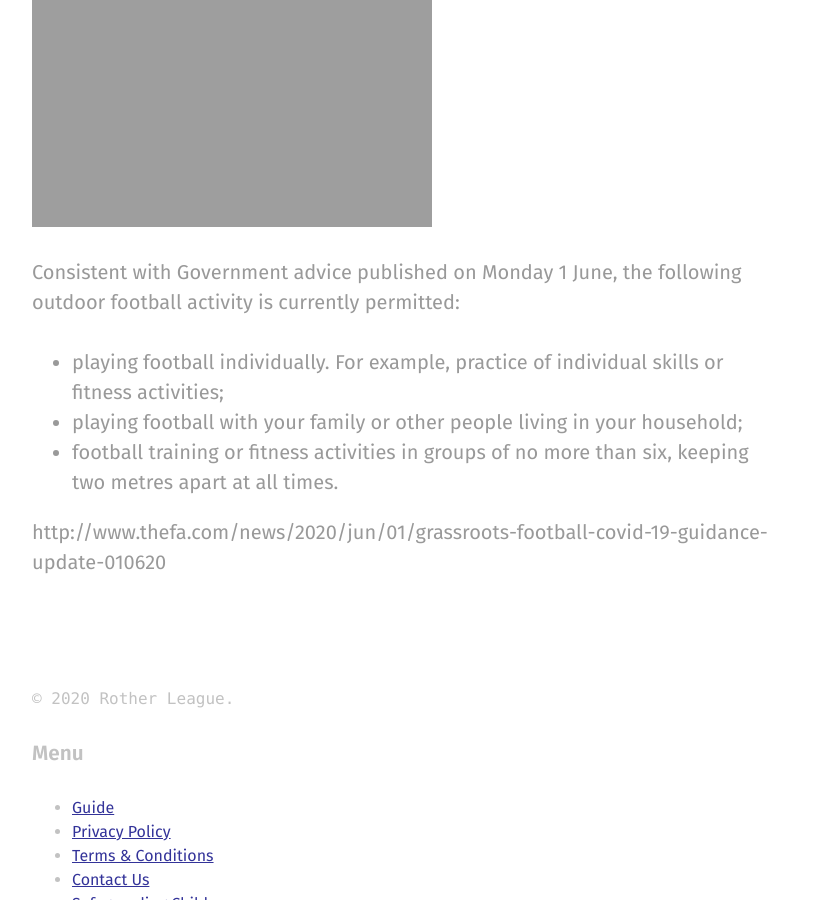
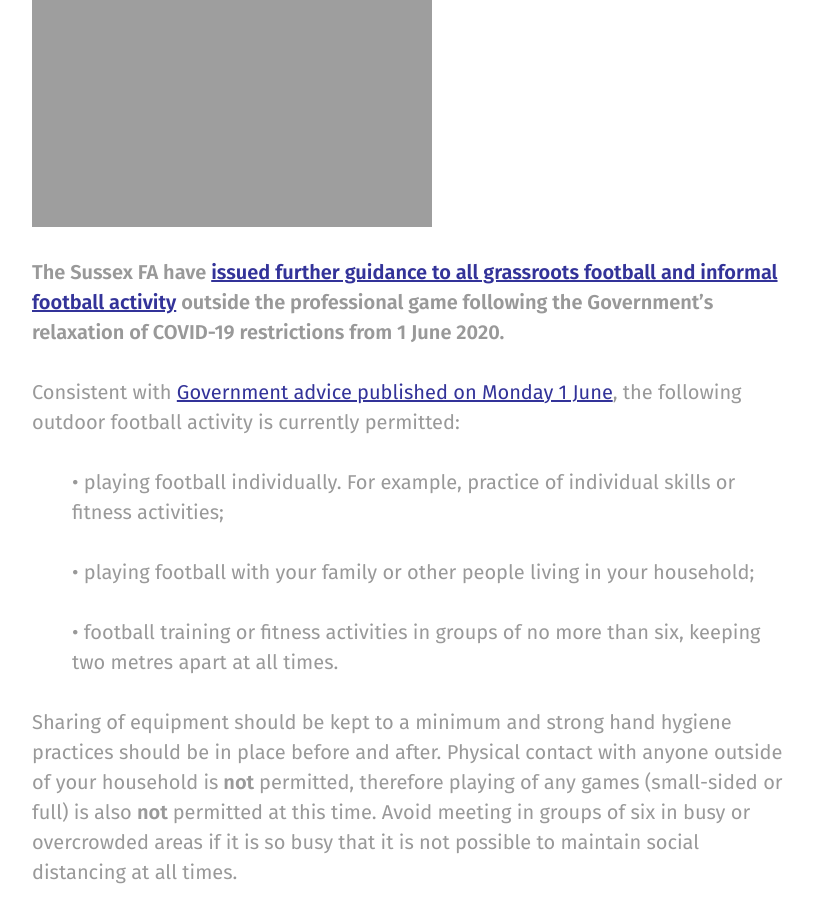
Before and after one commit to rotherleague/Rother, a Jekyll site: the page built from _posts/2020-06-07-training-fa.md, in a window 1280 px wide and 900 px high, scrolled down 774 px. Shown: the whole window, without its empty margins (48-861 px from the left). Built offline with Jekyll 4.4.1, drawn with Linux system fonts in a browser that asks for light colours; nearby versions of some CDN libraries; some of the changed text lies outside the part shown.

Commit message:
Update 2020-06-07-training-fa.md

```diff
--- a/_posts/2020-06-07-training-fa.md
+++ b/_posts/2020-06-07-training-fa.md
@@ -21,10 +18,20 @@ tags:
 
 ![Covid-19 training guidance](https://www.rotherleague.org.uk/assets/gfx/covid-19-traning.png)
 
-Consistent with Government advice published on Monday 1 June, the following outdoor football activity is currently permitted:
-- playing football individually. For example, practice of individual skills or fitness activities;
-- playing football with your family or other people living in your household;
-- football training or fitness activities in groups of no more than six, keeping two metres apart at all times.
-
-
-http://www.thefa.com/news/2020/jun/01/grassroots-football-covid-19-guidance-update-010620
+<p><strong>The Sussex FA have <a href="//www.thefa.com/-/media/thefacom-new/files/get-involved/2020/football-restart-guidance-1-june.ashx?la=en" tabindex="0">issued further guidance to all grassroots football and informal football activity</a> outside the professional game following the Government’s relaxation of COVID-19 restrictions from 1 June 2020.</strong> </p>
+<p>Consistent with&nbsp;<a href="https://www.gov.uk/government/publications/coronavirus-covid-19-guidance-on-phased-return-of-sport-and-recreation" target="_blank" tabindex="0">Government advice published on Monday 1 June</a>, the following outdoor football activity is currently permitted:</p>
+<p style="margin-left: 40px;">
+•	playing football individually. For example, practice of individual skills or fitness activities;<br>
+<br>
+•	playing football with your family or other people living in your household; <br>
+<br>
+•	football training or fitness activities in groups of no more than six, keeping two metres apart at all times.</p>
+<p>Sharing of equipment should be kept to a minimum and strong hand hygiene practices should be in place before and after. Physical contact with anyone outside of your household is<strong> not </strong>permitted, therefore playing of any games (small-sided or full) is also <strong>not </strong>permitted at this time. Avoid meeting in groups of six in busy or overcrowded areas if it is so busy that it is not possible to maintain social distancing at all times.
+</p>
+<p>Football coaches can now undertake small group sessions up to six people (including the coach) but are reminded to follow <a href="http://www.thefa.com/football-rules-governance/safeguarding" tabindex="0">FA safeguarding policy</a> when coaching/working with children. This must include risk assessing the activities, gaining consent from parents/carers and ensuring you are in sight of another adult. For example, a parent/carer or another coach and that the ratio of coach to different age-groups of children is appropriate – <a href="http://www.thefa.com/football-rules-governance/safeguarding/section-11-the-complete-downloads-directory" tabindex="0">see download 5.5 </a>. For clarity, the additional parent/carer or coach is not included as part of the group of six but must remain in sight of the activity.</p>
+<p>
+It is permissible for coaches to organise a training session that has two or more groups of six (including the coach) involved in the session, as long as the groups of six are kept separate, everyone is socially distancing and strict hygiene measures are in place with any equipment. </p>
+<p>
+Football coaches working with people with impairments must ensure they can adequately cater for any additional needs whilst still avoiding physical contact and maintaining social distancing. Individuals should follow Government guidance relevant to their own impairment or health condition.  </p>
+ble for delivering different aspects of grassroots football and we will share further information as soon as possible.</p>
+<p><a href="//www.thefa.com/-/media/thefacom-new/files/get-involved/2020/football-restart-guidance-1-june.ashx?la=en" tabindex="0">Download guidance graphic.</a></p></div>
```
Also changed, not shown: other parts of _posts/2020-06-07-training-fa.md (+1 -4 lines).
